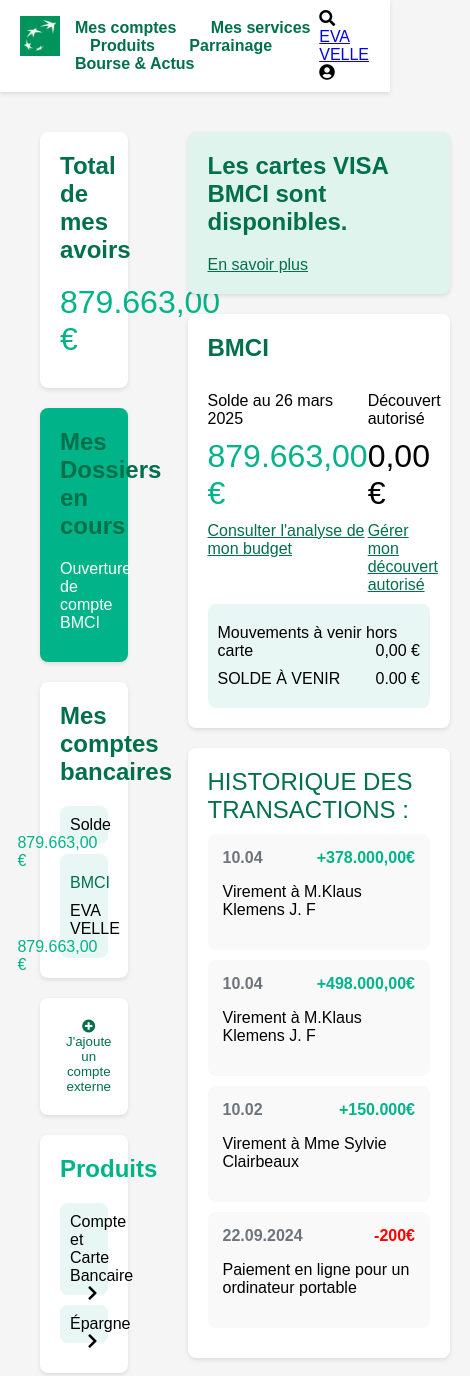
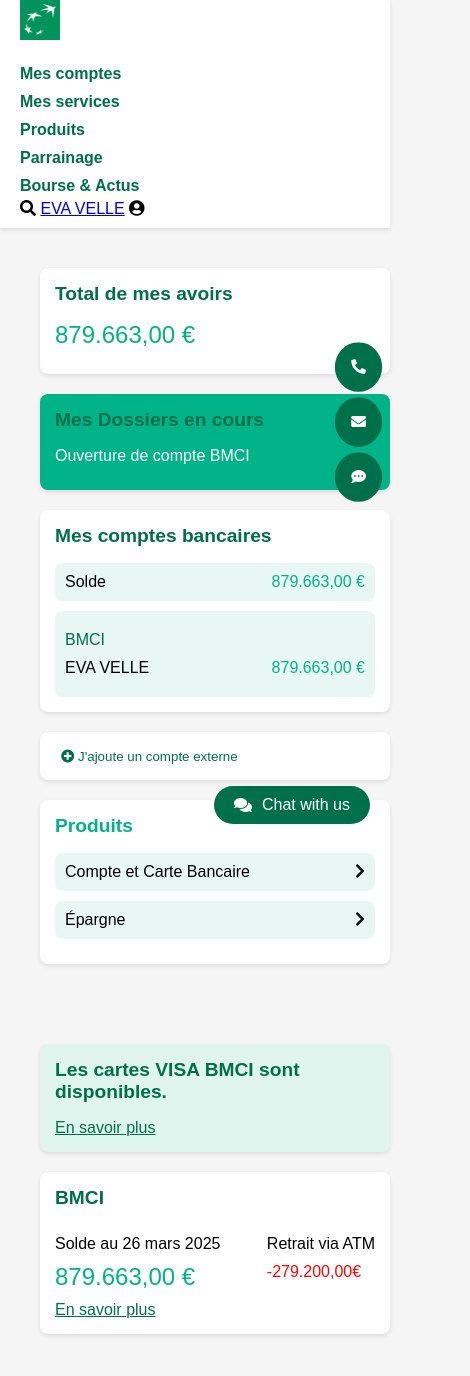
Before and after one commit to BMCIMAROC/BNPGROUPE, a plain HTML site: page compte.html in a window 390 px wide. Shown: the whole page, 470 px wide, since content can reach past the window. Drawn offline with nearby package versions, Linux system fonts and the light colour scheme.

Commit message:
Add files via upload

```diff
--- a/compte.html
+++ b/compte.html
@@ -14,6 +14,7 @@
       padding: 0;
       transition: background-color 0.5s ease;
     }
+
     header {
       background-color: #ffffff;
       padding: 10px 20px;
@@ -22,14 +23,17 @@
       justify-content: space-between;
       align-items: center;
     }
+
     header img {
       height: 40px;
       animation: bounce 1s infinite alternate;
     }
+
     @keyframes bounce {
       0% { transform: translateY(0); }
       100% { transform: translateY(-10px); }
     }
+
     nav a {
       margin: 0 15px;
       color: #00704A;
@@ -37,6 +41,7 @@
       font-weight: bold;
       position: relative;
     }
+
     nav a::after {
       content: '';
       position: absolute;
@@ -49,25 +54,28 @@
       transform-origin: bottom right;
       transition: transform 0.3s ease-out;
     }
+
     nav a:hover::after {
       transform: scaleX(1);
       transform-origin: bottom left;
     }
+
     .container {
       display: flex;
       padding: 20px;
       gap: 20px;
     }
+
     .sidebar {
       width: 25%;
       padding: 20px;
-      animation: fadeInLeft 1s ease-out;
     }
+
     .content {
       width: 75%;
       padding: 20px;
-      animation: fadeInRight 1s ease-out;
     }
+
     .card {
       background-color: #fff;
       padding: 20px;
@@ -76,32 +84,39 @@
       box-shadow: 0 2px 4px rgba(0, 0, 0, 0.1);
       transition: transform 0.3s ease, box-shadow 0.3s ease;
     }
+
     .card:hover {
       transform: scale(1.05);
       box-shadow: 0 10px 20px rgba(0, 0, 0, 0.15);
     }
+
     .card h2 {
       margin-top: 0;
       color: #00704A;
     }
+
     .card p {
       margin: 10px 0;
     }
+
     .card .balance {
       font-size: 2em;
       color: #00B388;
     }
+
     .card .info {
       background-color: #e9f7f4;
       padding: 10px;
       border-radius: 8px;
       margin-top: 10px;
     }
+
     .tabs {
       display: flex;
       border-bottom: 2px solid #dee2e6;
       margin-bottom: 20px;
     }
+
     .tabs button {
       background: none;
       border: none;
@@ -110,17 +125,20 @@
       font-weight: bold;
       color: #00704A;
     }
+
     .tabs button:hover {
       color: #00B388;
     }
+
     .tabs button.active {
       border-bottom: 2px solid #00704A;
     }
+
     .search-bar {
       display: flex;
       margin-top: 20px;
-      animation: slideInUp 0.5s ease-out;
     }
+
     .search-bar input {
       padding: 10px;
       border: 1px solid #dee2e6;
@@ -128,6 +146,7 @@
       margin-right: 10px;
       flex: 1;
     }
+
     .search-bar button {
       padding: 10px 20px;
       background-color: #00704A;
@@ -136,6 +155,7 @@
       border-radius: 4px;
       cursor: pointer;
     }
+
     .fixed-buttons {
       position: fixed;
       right: 20px;
@@ -145,6 +165,7 @@
       flex-direction: column;
       gap: 10px;
     }
+
     .fixed-buttons button {
       background-color: #00704A;
       color: #fff;
@@ -154,11 +175,13 @@
       cursor: pointer;
       animation: pulse 2s infinite;
     }
+
     @keyframes pulse {
       0% { transform: scale(1); }
       50% { transform: scale(1.1); }
       100% { transform: scale(1); }
     }
+
     .fixed-chat {
       position: fixed;
       right: 20px;
@@ -172,20 +195,22 @@
       gap: 10px;
       cursor: pointer;
     }
+
     .history-card {
       background-color: #fff;
       padding: 20px;
       border-radius: 8px;
       box-shadow: 0 2px 4px rgba(0, 0, 0, 0.1);
       margin-bottom: 20px;
-      animation: slideInUp 0.5s ease-out;
     }
+
     .history-title {
       font-size: 1.5em;
       color: #00704A;
       margin-bottom: 10px;
       text-transform: uppercase;
     }
+
     .transaction-item {
       background-color: #f9f9f9;
       padding: 15px;
@@ -193,18 +218,74 @@
       margin-bottom: 10px;
       transition: background-color 0.3s ease, transform 0.3s ease;
     }
+
     .transaction-item:hover {
       background-color: #e0f4ee;
       transform: scale(1.02);
     }
+
     .transaction-header {
       display: flex;
       justify-content: space-between;
       font-weight: bold;
       color: #6c757d;
     }
+
     .transaction-item .amount {
       color: #00B388;
+    }
+
+    /* Responsive Design */
+    @media (max-width: 768px) {
+      .container {
+        flex-direction: column;
+      }
+
+      .sidebar {
+        width: 100%;
+      }
+
+      .content {
+        width: 100%;
+      }
+
+      header {
+        flex-direction: column;
+        align-items: flex-start;
+      }
+
+      nav {
+        margin-top: 10px;
+        display: flex;
+        flex-direction: column;
+      }
+
+      nav a {
+        margin: 5px 0;
+      }
+
+      .search-bar {
+        flex-direction: column;
+      }
+
+      .fixed-buttons {
+        right: 10px;
+      }
+    }
+
+    /* Small screens (mobile) */
+    @media (max-width: 480px) {
+      .card {
+        padding: 15px;
+      }
+
+      .card h2 {
+        font-size: 1.2em;
+      }
+
+      .card .balance {
+        font-size: 1.5em;
+      }
     }
   </style>
 </head>
@@ -266,57 +347,28 @@
           <div>
             <p>Solde au 26 mars 2025</p>
             <p class="balance">879.663,00 €</p>
-            <a href="#" style="color: #00704A; text-decoration: underline;">Consulter l'analyse de mon budget</a>
+            <a href="#" style="color: #00704A; text-decoration: underline;">En savoir plus</a>
           </div>
           <div>
-            <p>Découvert autorisé</p>
-            <p class="balance" style="color: #000;">0,00 €</p>
-            <a href="#" style="color: #00704A; text-decoration: underline;">Gérer mon découvert autorisé</a>
+            <p>Retrait via ATM</p>
+            <span style="color: red;">-279.200,00€</span>
           </div>
-        </div>
-        <div class="info">
-          <p>Mouvements à venir hors carte <span style="float: right;">0,00 €</span></p>
-          <p>SOLDE À VENIR <span style="float: right;">0.00 €</span></p>
         </div>
       </div>
 
-      <div class="history-card">
-        <div class="history-title">Historique des transactions :</div>
-
-        <div class="transaction-item">
-          <div class="transaction-header">
-            <span>10.04</span>
-            <span class="amount">+378.000,00€</span>
-          </div>
-          <p>Virement à M.Klaus Klemens J. F</p>
-        </div>
-
-        <div class="transaction-item">
-          <div class="transaction-header">
-            <span>10.04</span>
-            <span class="amount">+498.000,00€</span>
-          </div>
-          <p>Virement à M.Klaus Klemens J. F</p>
-        </div>
-
-        <div class="transaction-item">
-          <div class="transaction-header">
-            <span>10.02</span>
-            <span class="amount">+150.000€</span>
-          </div>
-          <p>Virement à Mme Sylvie Clairbeaux</p>
-        </div>
-
-        <div class="transaction-item">
-          <div class="transaction-header">
-            <span>22.09.2024</span>
-            <span class="amount" style="color: red;">-200€</span>
-          </div>
-          <p>Paiement en ligne pour un ordinateur portable</p>
-        </div>
-
-      </div>
     </div>
   </div>
+
+  <div class="fixed-buttons">
+    <button><i class="fas fa-phone-alt"></i></button>
+    <button><i class="fas fa-envelope"></i></button>
+    <button><i class="fas fa-comment-dots"></i></button>
+  </div>
+
+  <div class="fixed-chat">
+    <i class="fas fa-comments"></i>
+    <span>Chat with us</span>
+  </div>
+
 </body>
 </html>
```
